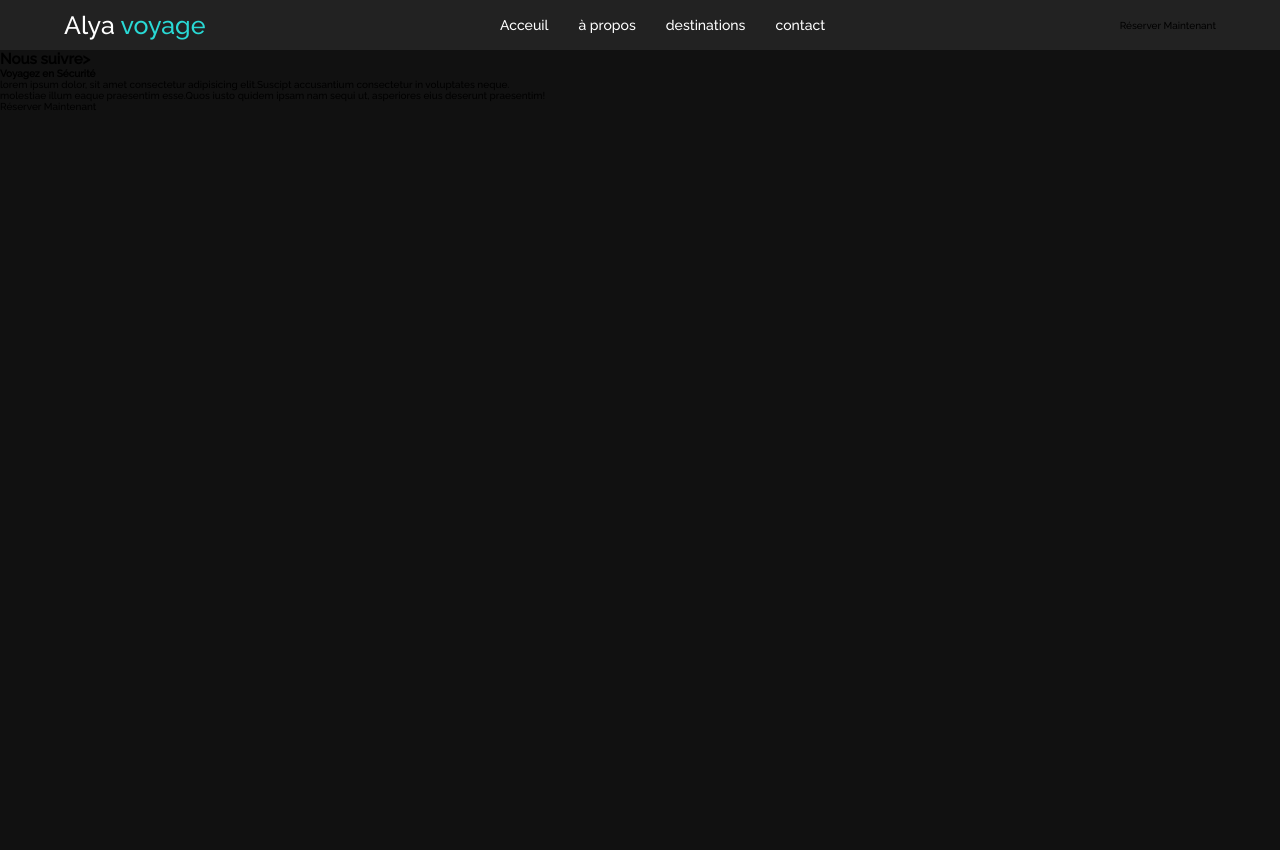
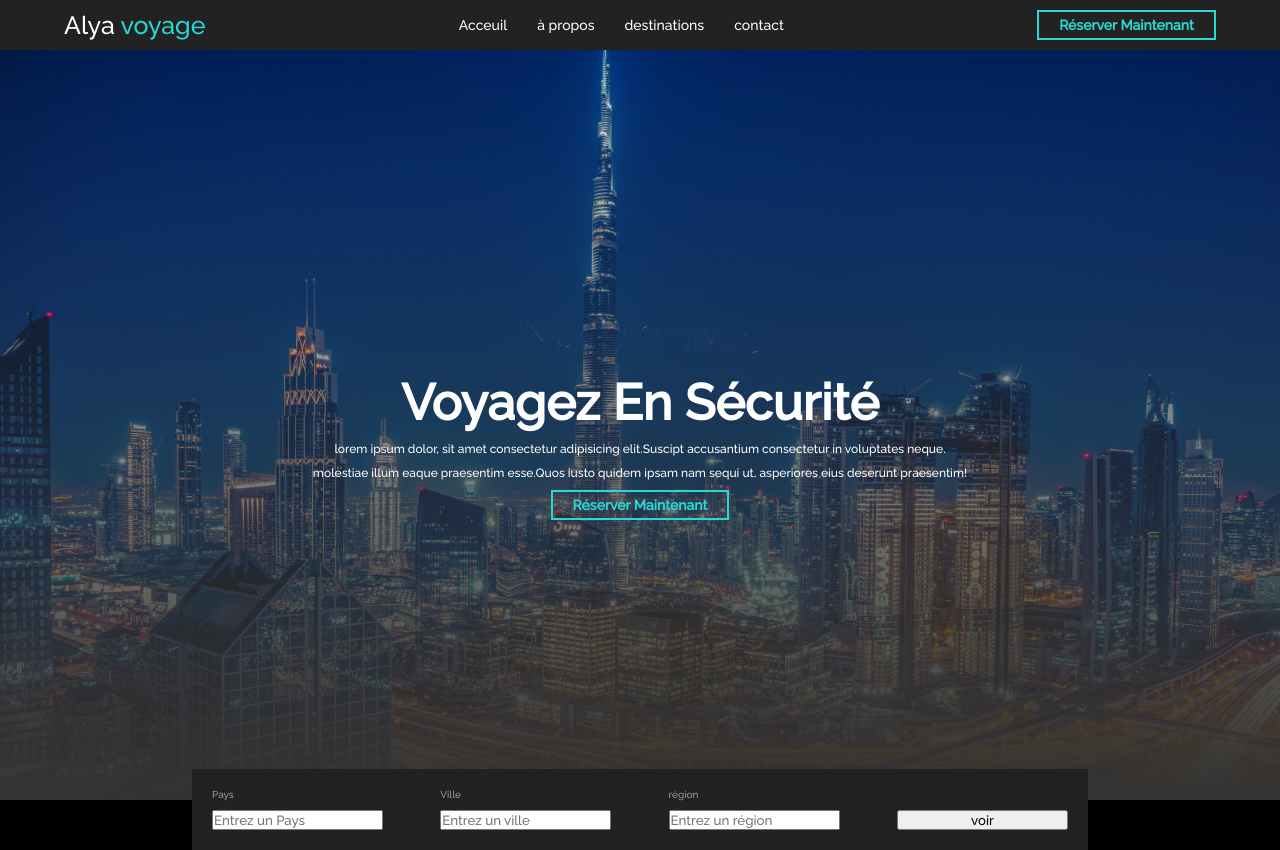
Before and after one commit to ZaharADJE/agence-voyage, a plain HTML site: page index.html in a window 1280 px wide. Before the commit the page ends 800 px from the top, so only its background shows below. Drawn offline with Linux system fonts and the light colour scheme.

Commit message:
nous suivre

```diff
--- a/index.html
+++ b/index.html
@@ -22,11 +22,28 @@
     </header>
     <!-- acceui section-->
     <section id="home">
-        <h2>Nous suivre></h2>
+        <h2>Nous suivre</h2>
         <h4>Voyagez en Sécurité</h4>
         <p> lorem ipsum dolor, sit amet consectetur adipisicing elit.Suscipt accusantium consectetur in voluptates neque.</p>
         <p>molestiae illum eaque praesentim esse.Quos iusto quidem ipsam nam sequi ut, asperiores eius deserunt praesentim!</p>
         <a herf="#"class="btn-resevation home-btn">Réserver Maintenant</a>
+        <div class="find_trip">
+            <form action="">
+                <div>
+                    <label>Pays</label>
+                    <input type="text" placeholder="Entrez un Pays">
+                </div>
+                <div>
+                    <label>Ville</label>
+                    <input type="text" placeholder="Entrez un ville">
+                </div>
+                <div>
+                    <label>région</label>
+                    <input type="text" placeholder="Entrez un région">
+                </div>
+                <input type="submit" value="voir">
+            </form>
+        </div>
     </section>
 
 
--- a/style.css
+++ b/style.css
@@ -24,7 +24,7 @@ html{
 }
 
 body{
-    background-color:#111 ;
+    background-color:#000000 ;
 }
 
 section{
@@ -49,6 +49,7 @@ header .logo a {
     font-size: 25px;
     color: #29d9d5;
 
+
 }
 header .logo a span{
     color:#fff;
@@ -67,11 +68,79 @@ header .logo a span{
     color:#fff;
     font-size: 14px;
 }
-.btn-reservation{
+.btn-resevation{
     color:#29d9d5;
     font-size:14px;
     border: 2px solid #29d9d5;
     padding: 5px 20px;
     transition:0.5s;
+    font-weight:bolder;
 
 }
+.btn-resevation:hover{
+    background-color: #29d9d5;
+    color:#fff;
+    font-weight: bold;
+}
+
+/* Home acceuil CSS*/
+
+#home{
+ background: linear-gradient(rgba(0,0,0,0.1),#333),url("image/img1.jpg");
+ background-position: center ;
+ background-size: cover;
+ height:calc(100vh - 50px);
+ display:flex;
+ align-items: center;
+ justify-content: center;
+ flex-direction: column;
+ position:relative;
+
+}
+#home h2{
+    font-size: 45px;
+    margin-bottom:10px;
+    -webkit-text-stroke:#fff 0.02px;
+    color:transparent;
+
+}
+#home h4{
+    font-size: 50px;
+    color:#fff;
+    margin-bottom: 10px;
+    text-transform:capitalize;
+}
+#home p{
+    color:#fff;
+    margin-bottom: 10px;
+    font-size: 12px;
+}
+.home-btn{
+    margin-bottom:20px;
+
+}
+.find_trip{
+    background-color: #222;
+    padding:20px;
+    width:70%;
+    position:absolute;
+    bottom: -50px;
+
+}
+.find_trip form{
+    display:flex;
+    justify-content: space-between;
+    align-items: flex-end;
+    width:100%;
+}
+.find_trip form div,.find_trip form input[type="submit"]{
+    display:flex;
+    flex-direction:column;
+    width:20%;
+
+}
+.find_trip form label {
+    color:#999;
+    font-size:15ox;
+    margin-bottom:10px;
+}
```
